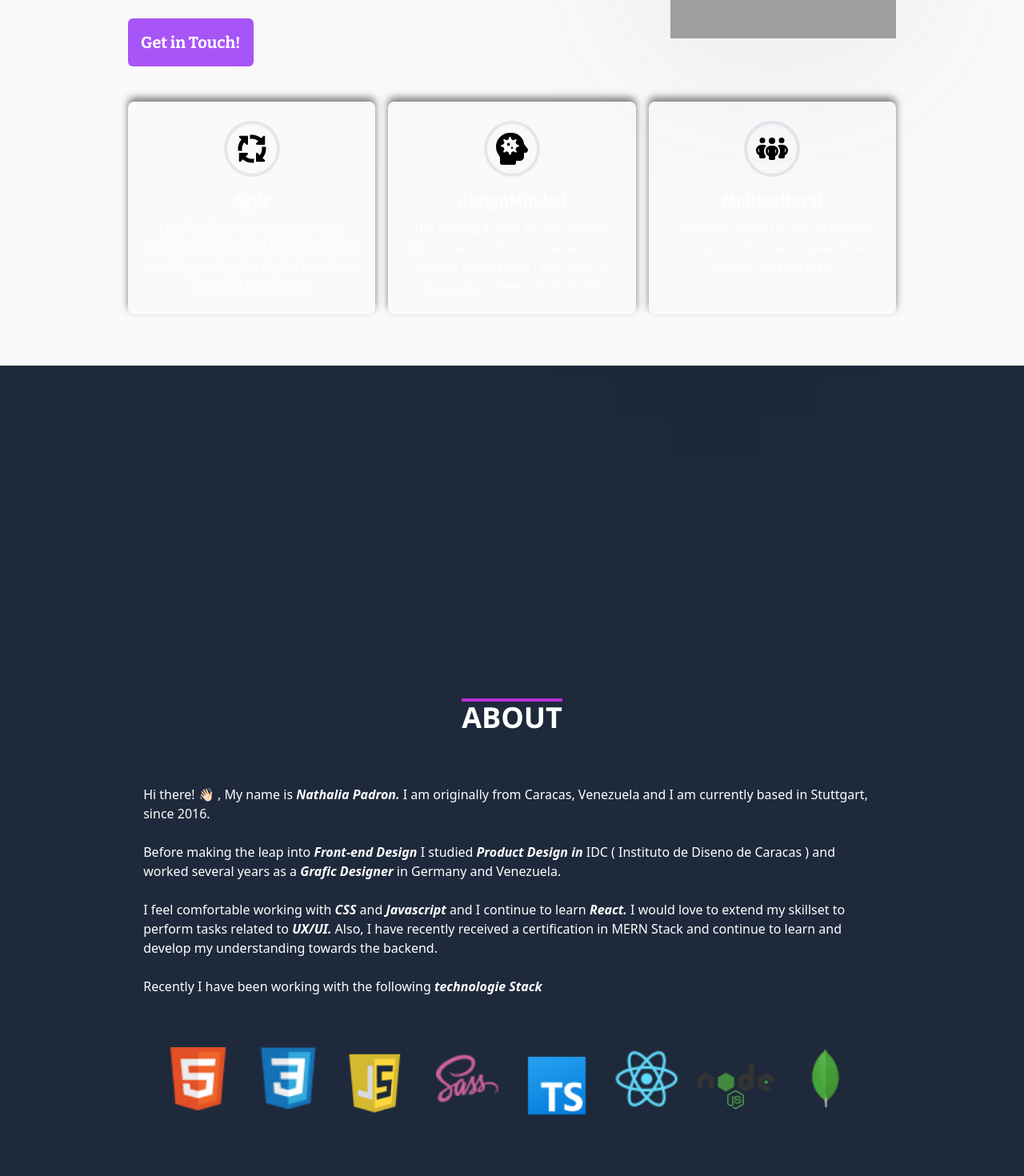
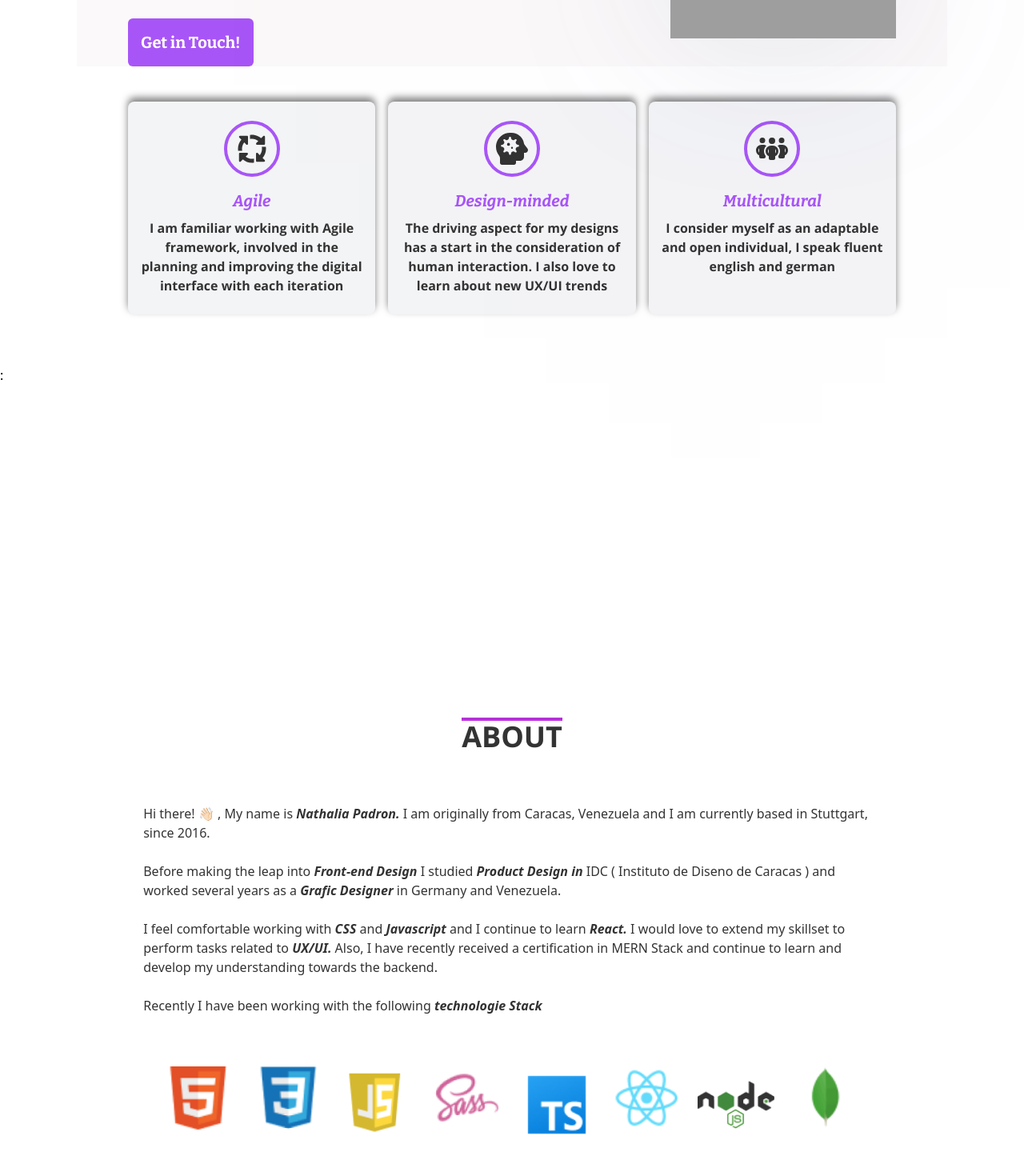
Before and after one commit to NattyDCI/portfolioFrontendDevNathaliaPadron, a React (Vite) app in the folder portfolioFrontendNathalia/: page / in a window 1280 px wide. Shown: the part 340-1810 px from the top of the page at 80% size. Built offline with nearby package versions, Linux system fonts and the light colour scheme; grey boxes are pictures that could not be loaded; a web font is replaced by a local one.

Commit message:
advance with light theme

```diff
--- a/portfolioFrontendNathalia/src/App.jsx
+++ b/portfolioFrontendNathalia/src/App.jsx
@@ -37,15 +37,15 @@ const App = () => {
         <hr class="flex-grow border-t dark:border-gray-300 border-black z-1"></hr>
       </div>
 
-      <div className={`dark:bg-primary bg-offWhite ${styles.flexStart}`}>
+      <div className={`${styles.flexStart}`}>
         <div className={`${styles.boxWidth}`}>
           <Hero />
 
         </div>
       </div>
 
-
-      <div className={`bg-primary ${styles.paddingX} ${styles.flexCenter}`}>
+      :
+      <div className={`dark:bg-primary bg-white ${styles.paddingX} ${styles.flexCenter}`}>
         <div className={`${styles.boxWidth}`}>
           < About />
           < ProjectSection />
--- a/portfolioFrontendNathalia/src/components/Abilities.jsx
+++ b/portfolioFrontendNathalia/src/components/Abilities.jsx
@@ -8,28 +8,26 @@ const Abilities = () => {
   function generateIconComponent(featureIcon)
   {
     if (featureIcon === "agile" ) {
-      return <Agile addedStyles={"dark:fill-white"}/>
+      return <Agile addedStyles={"dark:fill-white fill-offDark"}/>
     } else if (featureIcon === "designMinded") {
-      return <DesignMinded addedStyles={"dark:fill-white"}/>
+      return <DesignMinded addedStyles={"dark:fill-white fill-offDark"}/>
     } else if (featureIcon === "multicultural"){
-      return <Multiculti addedStyles={"dark:fill-white"}/>
+      return <Multiculti addedStyles={"dark:fill-white fill-offDark"}/>
     }
-    return null
-
-  }
+    return null  }
 
   return (
     <div className={`flex sm:flex-row flex-col gap-4 xs:px-4 ss:px-6 sm:px-8 md:px-20 lg:px-40 xl:px-42 p-6 overflow-auto`}>
       {features.map((feat, index) =>
-        <div className={`flex-1 flex-grow flex-shrink shadow-custom rounded-lg py-6 ss:px-2 sm:px-2 md:px-4 px-8`}>
+        <div className={`flex-1 flex-grow flex-shrink shadow-custom dark:bg-primary bg-gray-100 rounded-lg py-6 ss:px-2 sm:px-2 md:px-4 px-8`}>
             <div className={`${styles.flexCenter} flex-col text-center `}>
-              <div className={`${styles.flexCenter} w-[70px] h-[70px] border-4 rounded-full mb-4`}>
+              <div className={`${styles.flexCenter} w-[70px] h-[70px] border-4 dark:border-white border-purple-500 rounded-full mb-4`}>
                 {generateIconComponent(feat.icon)}
               </div>
-              <p className={`font-bitter text-extrabold text-xl text-white font-semibold mb-2`}>
+              <p className={`font-bitter italic text-extrabold text-xl dark:text-white text-purple-500 font-semibold mb-2`}>
                 {feat.title}
               </p>
-              <p className={`font-opensans text-white`}>
+              <p className={`font-opensans font-semibold dark:text-white text-offDark`}>
                 {feat.content}
               </p>
             </div>
--- a/portfolioFrontendNathalia/src/components/Pages/About.jsx
+++ b/portfolioFrontendNathalia/src/components/Pages/About.jsx
@@ -11,9 +11,9 @@ const About = () => {
   const { aboutRef } = useContext(MainContext)
 
   return (
-    <div ref={aboutRef} className={`  flex-col py-64 w-full items-center justify-center `}>
+    <div ref={aboutRef} className={`flex-col py-64 w-full items-center justify-center `}>
       <div id="about" className='pt-40'>
-        <h1  className='text-white border-t-4 mx-auto border-mainPurple w-fit text-center text-4xl font-opensans font-bold'>
+        <h1  className='dark:text-white text-offDark border-t-4 mx-auto border-mainPurple w-fit text-center text-4xl font-opensans font-bold'>
             ABOUT
         </h1>
       </div>
@@ -21,13 +21,13 @@ const About = () => {
 
           <div className={`flex w-full flex-col items-center`}>
             <div className='flex flex-grow flex-shrink flex-col w-[80%] '>
-              <p className='text-white '>
+              <p className=' dark:text-white text-offDark'>
                 {about[1].content}
                 <span className={`italic font-bold`}> {about[2].content}</span>
                 {about[3].content}
               </p>
               <br />
-              <p className='text-white'>
+              <p className='dark:text-white text-offDark'>
                 {about[4].content}
                 <span className={`italic font-bold`}> {about[5].content}</span>
                 {about[6].content}
@@ -37,7 +37,7 @@ const About = () => {
                 {about[11].content}
               </p>
               <br />
-              <p className='text-white'>
+              <p className='dark:text-white text-offDark'>
                 {about[12].content}
                 <span className={`italic font-bold`}> {about[13].content}</span>
                 {about[14].content}
@@ -49,7 +49,7 @@ const About = () => {
                 {about[20].content}
               </p>
               <br />
-              <p className='text-white'>
+              <p className='dark:text-white text-offDark'>
               {about[21].content}
               <span className={`italic font-bold`}>{about[22].content}</span>
               </p>
--- a/portfolioFrontendNathalia/src/components/Pages/Hero.jsx
+++ b/portfolioFrontendNathalia/src/components/Pages/Hero.jsx
@@ -10,7 +10,7 @@ const Hero = () => {
   const buttonText = "Get in Touch!"
   return (
     <section id="home" ref={heroRef} className={`w-full flex flex-col justify-between items-center mb-5`}>
-      <div className={` ${styles.flexCenter} sm:flex-row flex-col ss:px-16 px-4 mt-20 w-[85%]`}>
+      <div className={` ${styles.flexCenter} dark:bg-primary bg-offWhite sm:flex-row flex-col ss:px-16 px-4 mt-20 w-[85%]`}>
       <div className="w-full">
         <h1 className="font-oswald font-semibold ss:text-[50px] text-[45px] dark:text-white text-offDark leading-[50px] w-full">
           Junior  <br/>
--- a/portfolioFrontendNathalia/src/components/Pages/ProjectSection.jsx
+++ b/portfolioFrontendNathalia/src/components/Pages/ProjectSection.jsx
@@ -9,11 +9,10 @@ const ProjectSection = () => {
   const { workRef } = useContext(MainContext);
   const [switchWork, setSwitchWork] = useState(true);
 
-  console.log(Projects[0].title,"try this")
   return (
     <div ref={workRef} className={`flex-col py-64 w-full items-center justify-center `}>
       <div id="work" className='pt-5'>
-        <h1 className=' text-white text-center mx-auto text-4xl border-t-4  border-mainPurple  w-fit font-opensans font-bold py-2'>
+        <h1 className='dark:text-white text-offDark text-center mx-auto text-4xl border-t-4  border-mainPurple  w-fit font-opensans font-bold py-2'>
           WORK
         </h1>
       </div>
@@ -47,13 +46,13 @@ const ProjectSection = () => {
           </div>
           </div>
           }
-          <div className="w-[95%] max-w-[125rem] text-5xl flex justify-between absolute top-[39%] translate-x[-50%] z-10 cursor-pointer">
+          <div className="w-[95%] max-w-[125rem] text-5xl flex justify-between absolute top-[41%] translate-x[-50%] z-10 cursor-pointer">
           <AiOutlineLeft
-            className="arrow text-white text-[30px]"
+            className="arrow dark:text-white text-offDark text-[34px]"
             onClick={() => setSwitchWork(!switchWork)}
           />
           <AiOutlineRight
-            className="arrow text-white text-[30px]"
+            className="arrow dark:text-white text-offDark text-[34px]"
             onClick={() => setSwitchWork(!switchWork)}
           />
         </div>
--- a/portfolioFrontendNathalia/src/components/ProjectCard.jsx
+++ b/portfolioFrontendNathalia/src/components/ProjectCard.jsx
@@ -8,9 +8,9 @@ const ProjectCard = ({ img, title, para, url, repo, codepen }) => {
           <img src={img} alt="preview thumbnail of a project" className='w-[100%] object-contain ease-in duration-300 shadow-xl opacity-100 hover:scale-110'/>
         </a>
       </div>
-      <div className='absolute w-full min-h-[20rem] p-6 leading-relaxed bottom-0 left-0 bg-gray-800 cursor-grab text-center'>
-        <h3 className='font-opensans font-semibold text-2xl text-white mb-5'>{title}</h3>
-        <p className='font-opensans text-white font-regular text-justify text-lg'>{para}
+      <div className='absolute dark:bg-primary bg-slate-200 w-full min-h-[20rem] p-6 leading-relaxed bottom-0 left-0 bg-gray-800 cursor-grab text-center'>
+        <h3 className='font-opensans font-semibold text-2xl dark:text-white text-offDark mb-5'>{title}</h3>
+        <p className='font-opensans dark:text-white text-offDarkfont-regular text-justify text-lg'>{para}
         {repo ? (
           <a className='text-mainPurple italic decoration-0 font-bold' href={repo} target="blank" rel="noreferrer">Link to Repository</a>
         ) : <a className='text-mainPurple italic decoration-0 font-bold' href={codepen} target="blank" rel="noreferrer">Link to codepen</a> }</p>
--- a/portfolioFrontendNathalia/src/constants/index.js
+++ b/portfolioFrontendNathalia/src/constants/index.js
@@ -30,7 +30,7 @@ export const features = [
     {
         id: "feature-2",
         icon: "designMinded",
-        title: "designMinded",
+        title: "Design-minded",
         content: "The driving aspect for my designs has a start in the consideration of human interaction. I also love to learn about new UX/UI trends",
     },
     {
```
Also changed, not shown: portfolioFrontendNathalia/src/components/Pages/Contact.jsx (+11 -11 lines).
